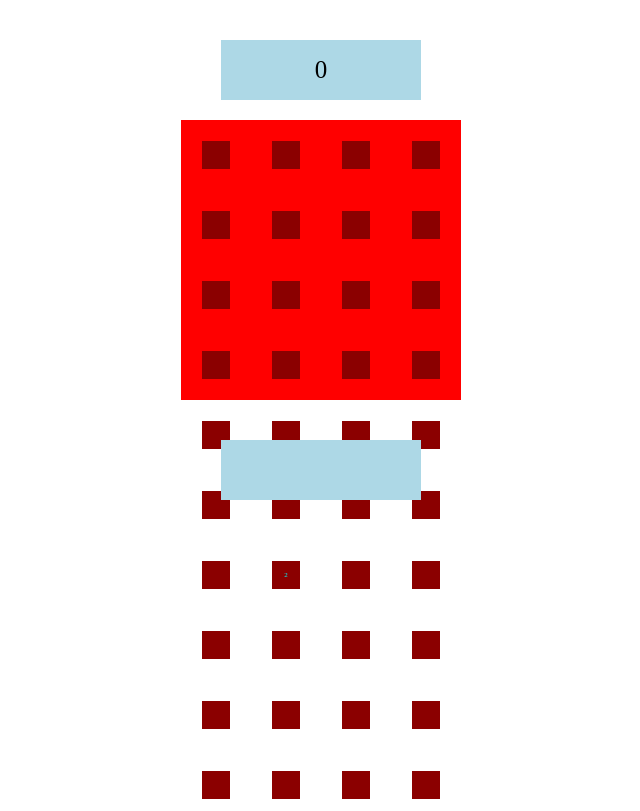
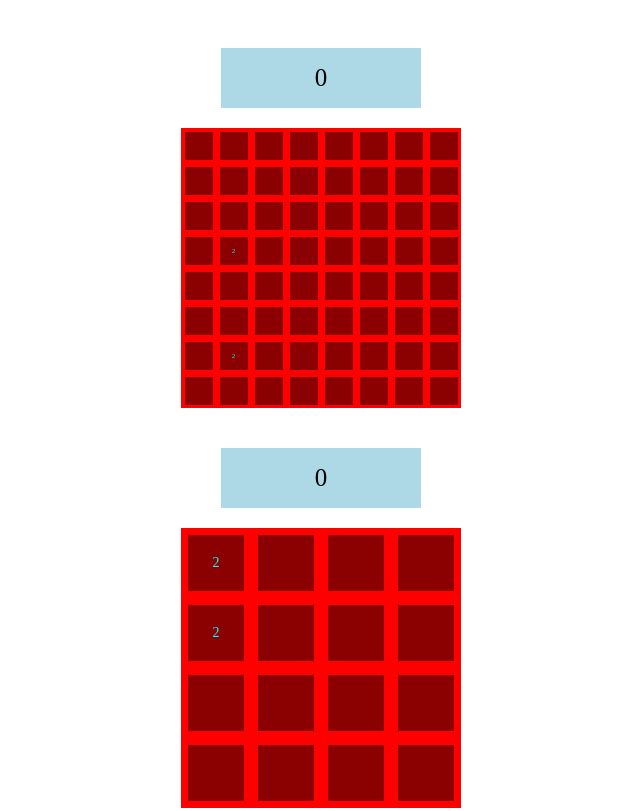
Before and after one commit to quasiunafantasia/2048, a plain HTML site: page index.html in a window 1280 px wide. Shown: the top 811 px of the page, without its empty margins (319-959 px from the left). Drawn offline with Linux system fonts and the light colour scheme.

Commit message:
minor issue fixed

```diff
--- a/css/style.css
+++ b/css/style.css
@@ -10,8 +10,8 @@
 	user-select: none;
 }
 .gameContainer{
-	position:relative;
-	float:top;
+	height:auto;
+	overflow:hidden;
 }
 .scoreBar{
 	width:200px;
--- a/js/main.js
+++ b/js/main.js
@@ -2,7 +2,7 @@
 window.onload = function () {
 	'use strict';
 	var field, field2, gameField, docWidth, docHeight, size;
-	field = new FieldModule.Field(document.getElementById('instance1'),8,8);
+	field = new FieldModule.Field(document.getElementById('instance1'), 8, 8);
 	field.assign(document.getElementById('instance1'));
 	field.generate();
 	field.generate();
@@ -13,12 +13,14 @@ window.onload = function () {
 	size = docWidth < docHeight ? docWidth : docHeight;
 	size = size > 400 ? 400 : size;
 	size *= 0.7;
-	UIModule.adjustGraphics(gameField, size, 0.01, 8);
+	UIModule.adjustGraphics(gameField, size, 0.1, 8);
 	InteractionModule.setUserInteraction(document.getElementById('instance1'), field);
-	field2 = new FieldModule.Field(document.getElementById('instance2'),4,4);
-	gameField = document.getElementById('instance1');
+	field2 = new FieldModule.Field(document.getElementById('instance2'), 4, 4);
+	gameField = document.getElementById('instance2');
 	field2.generate();
 	field2.generate();
 	field2.print();
-	UIModule.adjustGraphics(gameField, size, 0.1, 4);
+	UIModule.adjustGraphics(gameField, size, 0.2, 4);
+	InteractionModule.setUserInteraction(document.getElementById('instance2'), field2);
+
 };
```
